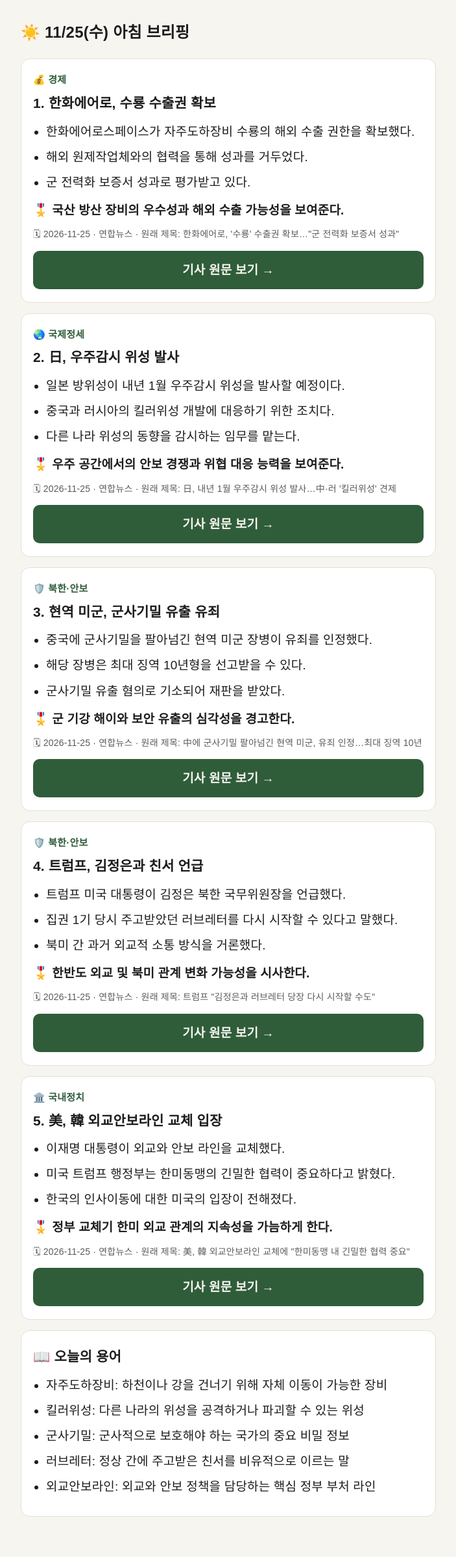
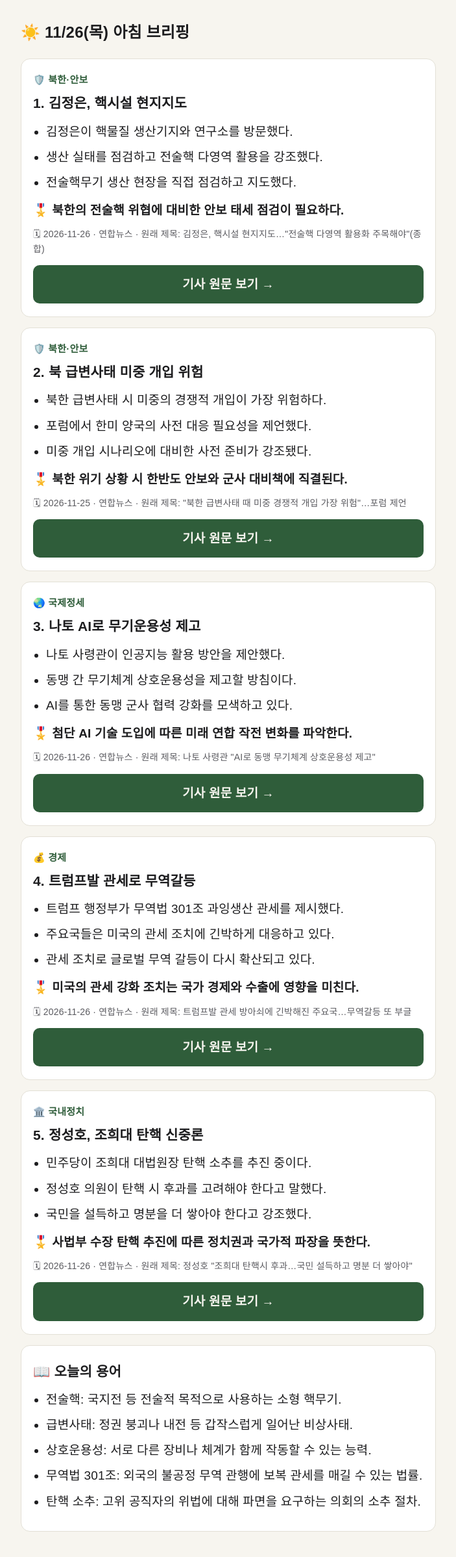
Before and after one commit to jyynet03/military-news-bot, a plain HTML site: page docs/index.html in a window 1280 px wide. Shown: the whole page at 65% size, without its empty margins (288-991 px from the left). Drawn offline with Linux system fonts and the light colour scheme.

Commit message:
기록: 2026-11-26 브리핑

```diff
--- a/data/state.json
+++ b/data/state.json
@@ -1,12 +1,12 @@
 {
   "gemini_usage": {
-    "date": "2026-11-25",
+    "date": "2026-11-26",
     "calls": 2
   },
   "kakao_refresh": {
     "fp": "74fdaf00",
     "first_seen": "2026-11-11"
   },
-  "last_sent_date": "2026-11-25",
-  "last_sent_at": "11:50:38"
+  "last_sent_date": "2026-11-26",
+  "last_sent_at": "10:59:13"
 }
--- a/docs/index.html
+++ b/docs/index.html
@@ -1,7 +1,7 @@
 <!doctype html>
 <html lang="ko"><head><meta charset="utf-8">
 <meta name="viewport" content="width=device-width,initial-scale=1">
-<title>아침 브리핑 2026-11-25</title>
+<title>아침 브리핑 2026-11-26</title>
 <style>
 :root{--bg:#f7f5ef;--card:#fff;--ink:#1d1d1f;--sub:#5b5b60;--acc:#2f5d3a;--line:#e3e0d6}
 @media (prefers-color-scheme:dark){:root{--bg:#16181a;--card:#202326;--ink:#ececec;--sub:#a5a8ad;--acc:#8fc79b;--line:#33373b}}
@@ -14,40 +14,40 @@ h1{font-size:24px;margin:8px 0 18px} h2{font-size:21px;line-height:1.5;margin:6p
 .btn{display:block;text-align:center;background:var(--acc);color:var(--bg);text-decoration:none;font-weight:700;padding:12px;border-radius:10px}
 .warn{background:#fff3cd;color:#5c4400;padding:10px 14px;border-radius:10px;font-size:16px}
 </style></head><body><main>
-<h1>☀️ 11/25(수) 아침 브리핑</h1>
+<h1>☀️ 11/26(목) 아침 브리핑</h1>
 <section class="card">
-  <div class="cat">💰 경제</div>
-  <h2>1. 한화에어로, 수룡 수출권 확보</h2>
-  <ul><li>한화에어로스페이스가 자주도하장비 수룡의 해외 수출 권한을 확보했다.</li><li>해외 원제작업체와의 협력을 통해 성과를 거두었다.</li><li>군 전력화 보증서 성과로 평가받고 있다.</li></ul><p class="why">🎖️ 국산 방산 장비의 우수성과 해외 수출 가능성을 보여준다.</p>
-  <p class="meta">🗓 2026-11-25 · 연합뉴스 · 원래 제목: 한화에어로, &#x27;수룡&#x27; 수출권 확보…&quot;군 전력화 보증서 성과&quot;</p>
-  <a class="btn" href="https://www.yna.co.kr/view/AKR20261125038200003" target="_blank" rel="noopener">기사 원문 보기 →</a>
+  <div class="cat">🛡️ 북한·안보</div>
+  <h2>1. 김정은, 핵시설 현지지도</h2>
+  <ul><li>김정은이 핵물질 생산기지와 연구소를 방문했다.</li><li>생산 실태를 점검하고 전술핵 다영역 활용을 강조했다.</li><li>전술핵무기 생산 현장을 직접 점검하고 지도했다.</li></ul><p class="why">🎖️ 북한의 전술핵 위협에 대비한 안보 태세 점검이 필요하다.</p>
+  <p class="meta">🗓 2026-11-26 · 연합뉴스 · 원래 제목: 김정은, 핵시설 현지지도…&quot;전술핵 다영역 활용화 주목해야&quot;(종합)</p>
+  <a class="btn" href="https://www.yna.co.kr/view/AKR20261126011651504" target="_blank" rel="noopener">기사 원문 보기 →</a>
+</section>
+<section class="card">
+  <div class="cat">🛡️ 북한·안보</div>
+  <h2>2. 북 급변사태 미중 개입 위험</h2>
+  <ul><li>북한 급변사태 시 미중의 경쟁적 개입이 가장 위험하다.</li><li>포럼에서 한미 양국의 사전 대응 필요성을 제언했다.</li><li>미중 개입 시나리오에 대비한 사전 준비가 강조됐다.</li></ul><p class="why">🎖️ 북한 위기 상황 시 한반도 안보와 군사 대비책에 직결된다.</p>
+  <p class="meta">🗓 2026-11-25 · 연합뉴스 · 원래 제목: &quot;북한 급변사태 때 미중 경쟁적 개입 가장 위험&quot;…포럼 제언</p>
+  <a class="btn" href="https://www.yna.co.kr/view/AKR20261125152400004" target="_blank" rel="noopener">기사 원문 보기 →</a>
 </section>
 <section class="card">
   <div class="cat">🌏 국제정세</div>
-  <h2>2. 日, 우주감시 위성 발사</h2>
-  <ul><li>일본 방위성이 내년 1월 우주감시 위성을 발사할 예정이다.</li><li>중국과 러시아의 킬러위성 개발에 대응하기 위한 조치다.</li><li>다른 나라 위성의 동향을 감시하는 임무를 맡는다.</li></ul><p class="why">🎖️ 우주 공간에서의 안보 경쟁과 위협 대응 능력을 보여준다.</p>
-  <p class="meta">🗓 2026-11-25 · 연합뉴스 · 원래 제목: 日, 내년 1월 우주감시 위성 발사…中·러 &#x27;킬러위성&#x27; 견제</p>
-  <a class="btn" href="https://www.yna.co.kr/view/AKR20261125045600009" target="_blank" rel="noopener">기사 원문 보기 →</a>
+  <h2>3. 나토 AI로 무기운용성 제고</h2>
+  <ul><li>나토 사령관이 인공지능 활용 방안을 제안했다.</li><li>동맹 간 무기체계 상호운용성을 제고할 방침이다.</li><li>AI를 통한 동맹 군사 협력 강화를 모색하고 있다.</li></ul><p class="why">🎖️ 첨단 AI 기술 도입에 따른 미래 연합 작전 변화를 파악한다.</p>
+  <p class="meta">🗓 2026-11-26 · 연합뉴스 · 원래 제목: 나토 사령관 &quot;AI로 동맹 무기체계 상호운용성 제고&quot;</p>
+  <a class="btn" href="https://www.yna.co.kr/view/AKR20261126029100009" target="_blank" rel="noopener">기사 원문 보기 →</a>
 </section>
 <section class="card">
-  <div class="cat">🛡️ 북한·안보</div>
-  <h2>3. 현역 미군, 군사기밀 유출 유죄</h2>
-  <ul><li>중국에 군사기밀을 팔아넘긴 현역 미군 장병이 유죄를 인정했다.</li><li>해당 장병은 최대 징역 10년형을 선고받을 수 있다.</li><li>군사기밀 유출 혐의로 기소되어 재판을 받았다.</li></ul><p class="why">🎖️ 군 기강 해이와 보안 유출의 심각성을 경고한다.</p>
-  <p class="meta">🗓 2026-11-25 · 연합뉴스 · 원래 제목: 中에 군사기밀 팔아넘긴 현역 미군, 유죄 인정…최대 징역 10년</p>
-  <a class="btn" href="https://www.yna.co.kr/view/AKR20261125041700009" target="_blank" rel="noopener">기사 원문 보기 →</a>
-</section>
-<section class="card">
-  <div class="cat">🛡️ 북한·안보</div>
-  <h2>4. 트럼프, 김정은과 친서 언급</h2>
-  <ul><li>트럼프 미국 대통령이 김정은 북한 국무위원장을 언급했다.</li><li>집권 1기 당시 주고받았던 러브레터를 다시 시작할 수 있다고 말했다.</li><li>북미 간 과거 외교적 소통 방식을 거론했다.</li></ul><p class="why">🎖️ 한반도 외교 및 북미 관계 변화 가능성을 시사한다.</p>
-  <p class="meta">🗓 2026-11-25 · 연합뉴스 · 원래 제목: 트럼프 &quot;김정은과 러브레터 당장 다시 시작할 수도&quot;</p>
-  <a class="btn" href="https://www.yna.co.kr/view/AKR20261125069300009" target="_blank" rel="noopener">기사 원문 보기 →</a>
+  <div class="cat">💰 경제</div>
+  <h2>4. 트럼프발 관세로 무역갈등</h2>
+  <ul><li>트럼프 행정부가 무역법 301조 과잉생산 관세를 제시했다.</li><li>주요국들은 미국의 관세 조치에 긴박하게 대응하고 있다.</li><li>관세 조치로 글로벌 무역 갈등이 다시 확산되고 있다.</li></ul><p class="why">🎖️ 미국의 관세 강화 조치는 국가 경제와 수출에 영향을 미친다.</p>
+  <p class="meta">🗓 2026-11-26 · 연합뉴스 · 원래 제목: 트럼프발 관세 방아쇠에 긴박해진 주요국…무역갈등 또 부글</p>
+  <a class="btn" href="https://www.yna.co.kr/view/AKR20261126048100009" target="_blank" rel="noopener">기사 원문 보기 →</a>
 </section>
 <section class="card">
   <div class="cat">🏛️ 국내정치</div>
-  <h2>5. 美, 韓 외교안보라인 교체 입장</h2>
-  <ul><li>이재명 대통령이 외교와 안보 라인을 교체했다.</li><li>미국 트럼프 행정부는 한미동맹의 긴밀한 협력이 중요하다고 밝혔다.</li><li>한국의 인사이동에 대한 미국의 입장이 전해졌다.</li></ul><p class="why">🎖️ 정부 교체기 한미 외교 관계의 지속성을 가늠하게 한다.</p>
-  <p class="meta">🗓 2026-11-25 · 연합뉴스 · 원래 제목: 美, 韓 외교안보라인 교체에 &quot;한미동맹 내 긴밀한 협력 중요&quot;</p>
-  <a class="btn" href="https://www.yna.co.kr/view/AKR20261125002400071" target="_blank" rel="noopener">기사 원문 보기 →</a>
-</section><section class="card"><h2>📖 오늘의 용어</h2><ul><li>자주도하장비: 하천이나 강을 건너기 위해 자체 이동이 가능한 장비</li><li>킬러위성: 다른 나라의 위성을 공격하거나 파괴할 수 있는 위성</li><li>군사기밀: 군사적으로 보호해야 하는 국가의 중요 비밀 정보</li><li>러브레터: 정상 간에 주고받은 친서를 비유적으로 이르는 말</li><li>외교안보라인: 외교와 안보 정책을 담당하는 핵심 정부 부처 라인</li></ul></section>
+  <h2>5. 정성호, 조희대 탄핵 신중론</h2>
+  <ul><li>민주당이 조희대 대법원장 탄핵 소추를 추진 중이다.</li><li>정성호 의원이 탄핵 시 후과를 고려해야 한다고 말했다.</li><li>국민을 설득하고 명분을 더 쌓아야 한다고 강조했다.</li></ul><p class="why">🎖️ 사법부 수장 탄핵 추진에 따른 정치권과 국가적 파장을 뜻한다.</p>
+  <p class="meta">🗓 2026-11-26 · 연합뉴스 · 원래 제목: 정성호 &quot;조희대 탄핵시 후과…국민 설득하고 명분 더 쌓아야&quot;</p>
+  <a class="btn" href="https://www.yna.co.kr/view/AKR20261126060700001" target="_blank" rel="noopener">기사 원문 보기 →</a>
+</section><section class="card"><h2>📖 오늘의 용어</h2><ul><li>전술핵: 국지전 등 전술적 목적으로 사용하는 소형 핵무기.</li><li>급변사태: 정권 붕괴나 내전 등 갑작스럽게 일어난 비상사태.</li><li>상호운용성: 서로 다른 장비나 체계가 함께 작동할 수 있는 능력.</li><li>무역법 301조: 외국의 불공정 무역 관행에 보복 관세를 매길 수 있는 법률.</li><li>탄핵 소추: 고위 공직자의 위법에 대해 파면을 요구하는 의회의 소추 절차.</li></ul></section>
 </main></body></html>
```
Also changed, not shown: data/history.json (+30 -0 lines), docs/2026-11-26.html (added, +53 -0 lines).
